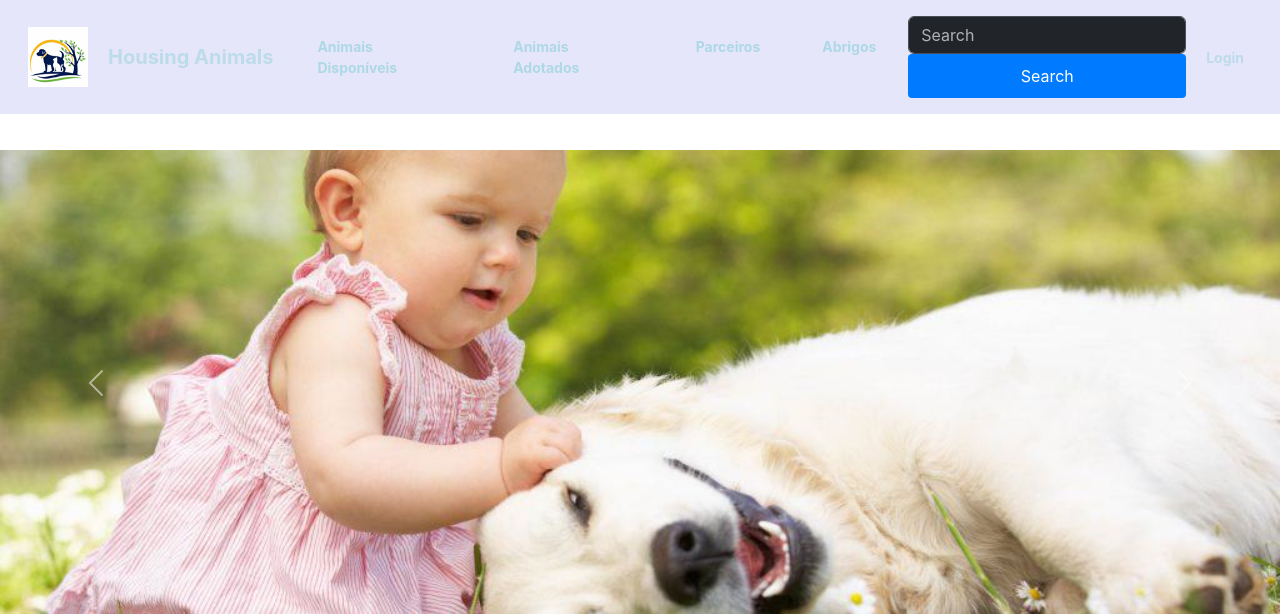
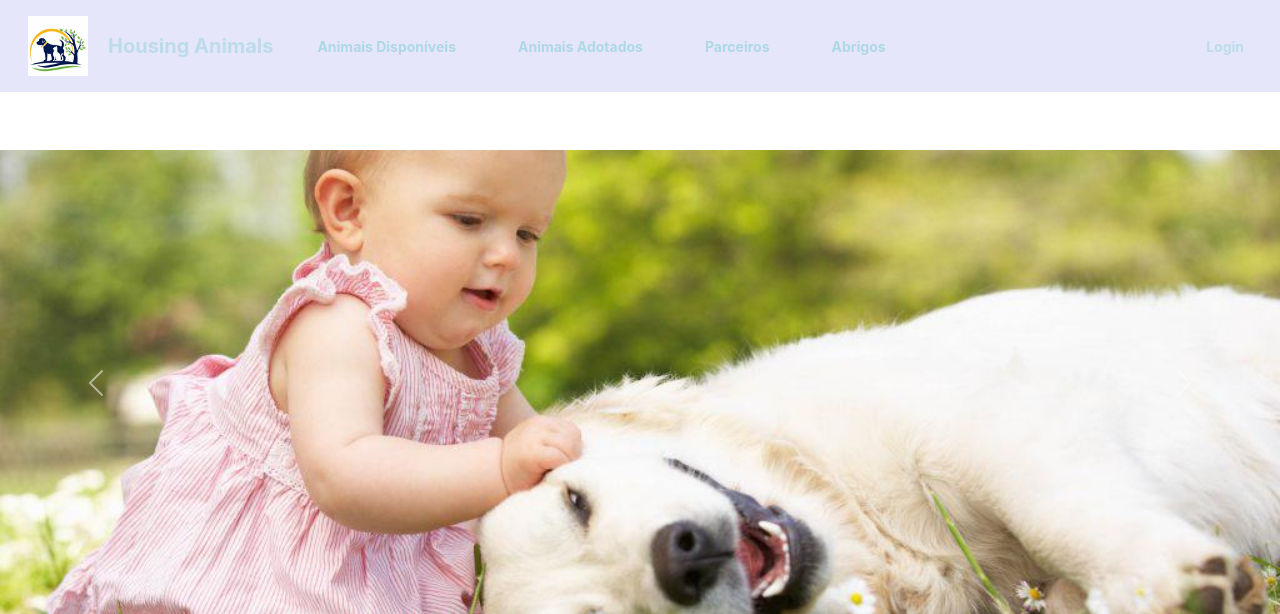
Before and after one commit to camilamlima/abrigo-animais, a Django app: page /abrigo/ in a window 1280 px wide. Shown: the top 614 px of the page. Run offline with Django 5.2, Linux system fonts and the light colour scheme; some libraries are stand-ins or nearby versions.

Commit message:
implementing templates

```diff
--- a/src/abrigo_animais/core/templates/core/navbar.html
+++ b/src/abrigo_animais/core/templates/core/navbar.html
@@ -22,10 +22,6 @@
                     <a class="nav-link active" aria-current="page" href="{% url 'shelter:list_shelters' %}">Abrigos</a>
                 </li>
             </ul>
-            <form class="d-flex" role="search">
-                <input class="form-control me-2" type="search" placeholder="Search" aria-label="Search">
-                <button class="btn btn-outline-success" type="submit">Search</button>
-            </form>
             {% if request.user.is_authenticated %}
                 <div class="navbar-nav ms-auto">
                     <a class="nav-link a-white">Olá, {{ user.username }}</a>
--- a/src/abrigo_animais/shelter/templates/shelter/shelter_detail.html
+++ b/src/abrigo_animais/shelter/templates/shelter/shelter_detail.html
@@ -9,7 +9,6 @@ Página de detalhes Abrigo
 {% block 'main_content' %}
 <div class="div-body">
     <div class="container classic-list">
-    <div class="container">
         <h1 class="text-center h1-title">Veja todos os detalhes sobre {{ object.name }}</h1>
         <div class="row justify-content-center">
             <div class="col-4 ">
@@ -27,5 +26,6 @@ Página de detalhes Abrigo
         </a>
     </div>
 </div>
-
-{% endblock %}
+    </div
+</
+    {% endblock %}
--- a/src/abrigo_animais/shelter/templates/shelter/shelter_donation.html
+++ b/src/abrigo_animais/shelter/templates/shelter/shelter_donation.html
@@ -4,9 +4,11 @@
 Página de doações para o Abrigo
 {% endblock %}
 
+<link href="{% static 'core/css/base.css' %}" rel="stylesheet">
+
 {% block 'main_content' %}
 <div class="div-body">
-    <div class="container">
+    <div class="container classic-list">
         <h1 class="text-center h1-title">Veja todos os detalhes sobre {{ object.name }}</h1>
         <div class="row justify-content-center">
             <div class="col-4">
```
